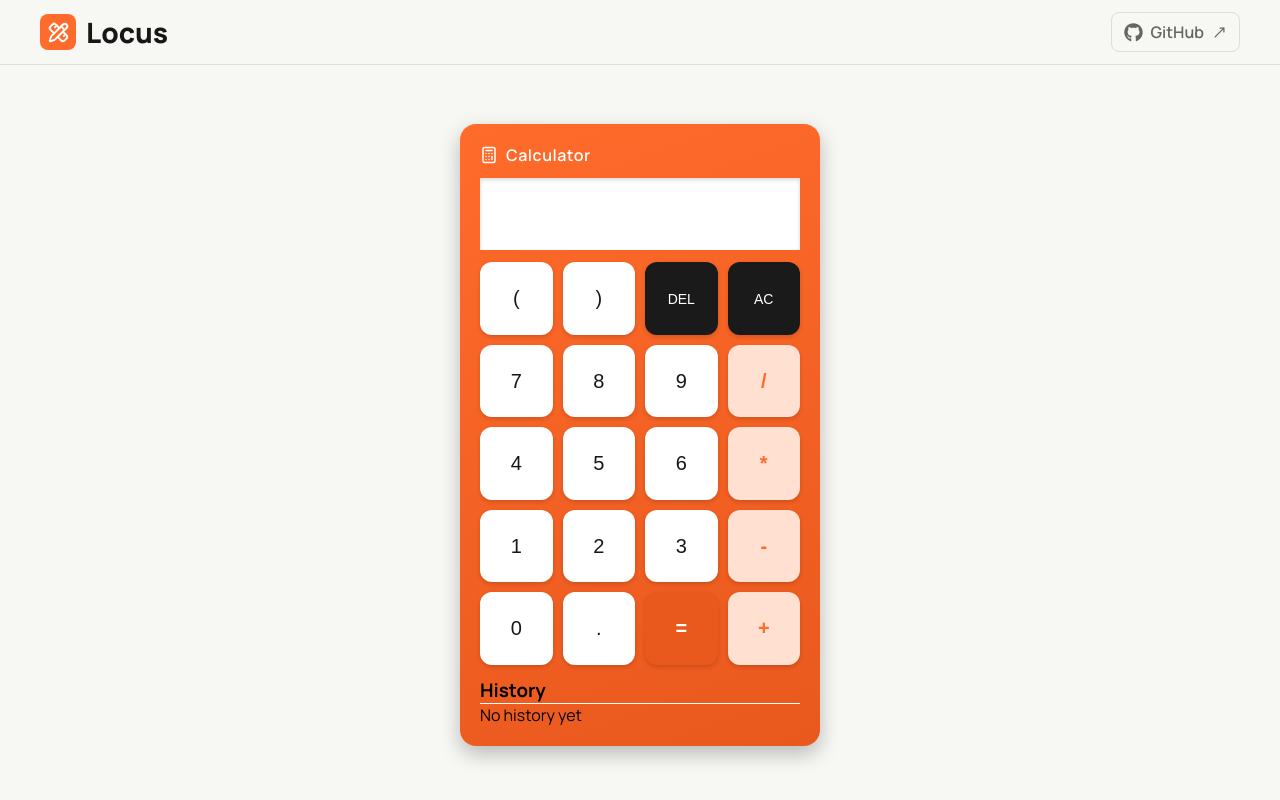
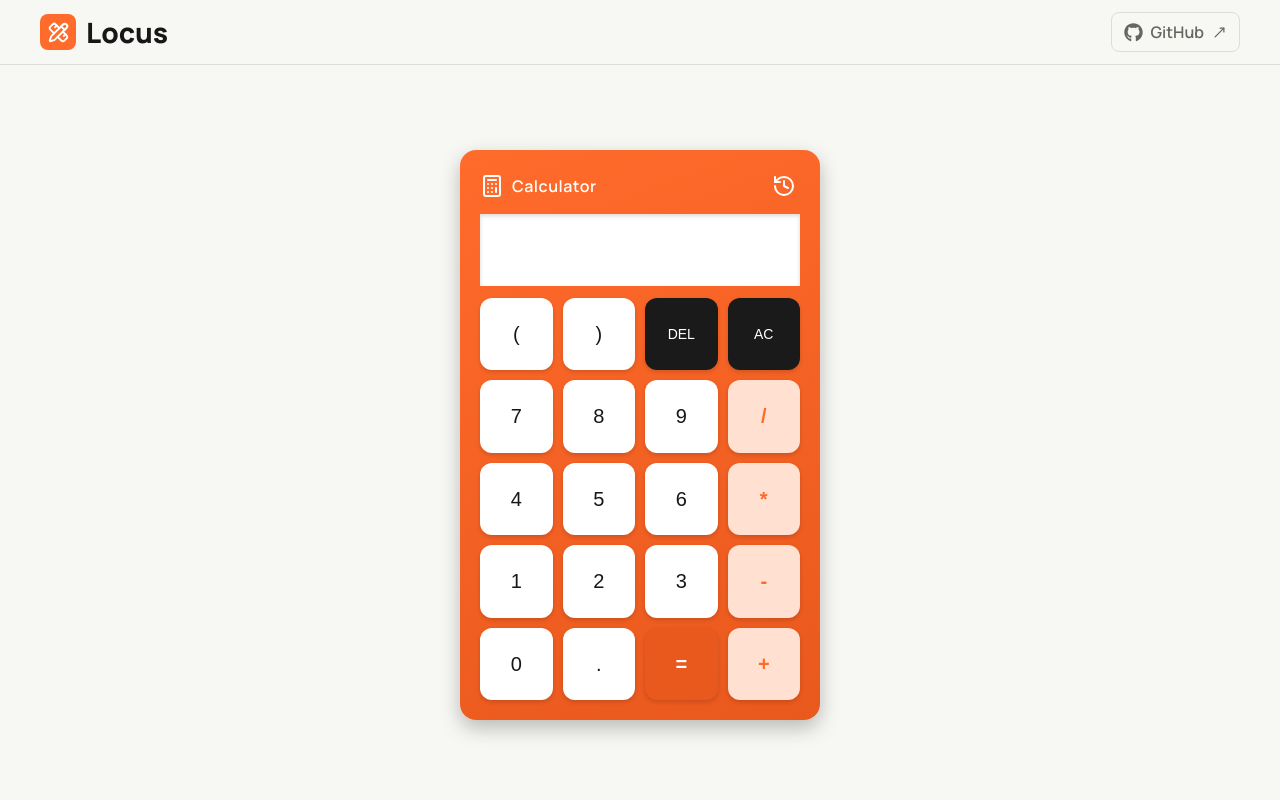
Before and after one commit to Aashutosh-kc/math-app, a React (Vite) app: page /topics/Calculator in a window 1280 px wide. Built offline with nearby package versions, Linux system fonts and the light colour scheme.

Commit message:
style: restyle calculator history card

```diff
--- a/src/components/Calculator/Calculator.css
+++ b/src/components/Calculator/Calculator.css
@@ -1,8 +1,15 @@
+.calculator-layout{
+    display: flex;
+    flex-direction: row;
+    gap: 16px;
+    align-items: flex-start;
+}
 .calculator{
     display: flex;
     flex-direction: column;
     align-items: center;
     gap: 12px;
+    flex-shrink: 0;
     justify-content: center;
     padding: 20px;
     box-shadow: 0 8px 20px rgba(0,0,0,0.25);
@@ -16,13 +23,21 @@
     align-items: center;
     gap: 0.5rem;
     color: #fff;
-    align-self: flex-start;
+    width: 100%;
     font-weight: 600;
     letter-spacing: 0.5px;
 }
 .calc-title p{
     margin: 0;
 }
+.history-icon{
+    margin-left: auto;
+    background: transparent;
+    color: #fff;
+    border: none;
+    cursor: pointer;
+}
+
 .grid{
     width: 100%;
     display: grid;
@@ -45,23 +60,86 @@
     display: flex;
     gap: 12px;
 }
+.history-icon{
+    margin-left: auto;
+    display: flex;
+    padding: 4px;
+    background: transparent;
+    color: #fff;
+    border: none;
+    border-radius: 8px;
+    cursor: pointer;
+}
+.history-icon:hover{
+    background: rgba(255,255,255,0.15);
+}
+.history-icon.active{
+    background: rgba(255,255,255,0.3);
+}
+
 .calculator-history{
-    width: 100%;
+    width: 280px;
+    flex-shrink: 0;
+    margin-top: 12px;
+    padding: 20px;
     display: flex;
     flex-direction: column;
+    gap: 12px;
+    max-height: 520px;
+    overflow-y: auto;
+    background: #fff;
+    border: 1px solid var(--border);
+    border-radius: 16px;
+    box-shadow: 0 8px 20px rgba(0,0,0,0.12);
 }
 .calculator-history h3{
-    border-bottom: 1px solid #ffffff;
+    margin: 0;
+    padding-bottom: 8px;
+    color: var(--accent);
+    border-bottom: 1px solid var(--border);
 }
-.delete-history{
+.history-empty{
+    margin: 0;
+    color: var(--text);
+    font-size: 14px;
+}
+.history-entry{
+    display: flex;
+    flex-direction: column;
+    padding-bottom: 8px;
+    border-bottom: 1px solid var(--border);
+}
+.history-expression{
+    color: var(--subtext);
+    font-size: 14px;
+}
+.history-result{
+    color: var(--text);
+    font-size: 22px;
+    font-weight: 600;
+}
+.clear-btn{
     border: none;
     cursor: pointer;
     border-radius: 12px;
-    background-color: #ffffff;
-    padding: 4px 8px;
-    color: var(--text);
-    font-size: 20px;
-    font-weight: 500;
-    box-shadow: 0 2px 4px rgba(0,0,0,0.15);
-    transition: transform 0.08s ease, opacity 0.15s ease;
+    background-color: var(--accent);
+    color: #fff;
+    padding: 10px;
+    font-size: 16px;
+    font-weight: 600;
+    transition: background-color 0.15s ease;
 }
+.clear-btn:hover{
+    background-color: var(--accent-hover);
+}
+
+@media (max-width: 799px){
+    .calculator-layout{
+        flex-direction: column;
+        align-items: center;
+    }
+    .calculator-history{
+        width: min(360px, 90vw);
+        max-height: 320px;
+    }
+}
--- a/src/components/Calculator/Calculator.jsx
+++ b/src/components/Calculator/Calculator.jsx
@@ -2,6 +2,7 @@ import { useEffect, useState } from "react";
 import CalcButton from './Button'
 import './Calculator.css'
 import { Calculator as CalculatorIcon } from "lucide-react";
+import { History as HistoryIcon } from 'lucide-react';
 import * as math from "mathjs"
 
 export default function SimpCalculator(){
@@ -16,6 +17,7 @@ export default function SimpCalculator(){
             return [];
         }
     });
+    const[showHistory,setShowHistory] = useState(false);
 
     useEffect(()=>{
         localStorage.setItem('calculator-history',JSON.stringify(history));
@@ -49,27 +51,39 @@ export default function SimpCalculator(){
     ];
 
     return(
+    <div className="calculator-layout">
     <div className="calculator">
         <div className="calc-title">
-            <CalculatorIcon color="#fff" size={18}/>
+            <CalculatorIcon color="#fff" size={24}/>
             <p>Calculator</p>
+            <button className={`history-icon ${showHistory ? "active" : ""}`} onClick={() => setShowHistory(prev => !prev)} aria-label="Toggle history"
+>
+    <HistoryIcon size={24} />
+</button>
         </div>
         <textarea className="display" readOnly value={display} />
 
-        <div className="grid">
+            <div className="grid">
             {keys.map((key, index) => (
                 <CalcButton key={index} value={key} setDisplay={setDisplay} appendToDisplay={appendToDisplay} calcEvaluate={calcEvaluate}/>
             ))}
+            </div>
         </div>
+        {showHistory && (
         <div className="calculator-history">
             <h3>History</h3>
-            {history.length === 0 && <p>No history yet</p>}
-            {history.map((prev,index)=><div className="expression" key={index}>
-                <p>{`${prev.expression} = ${prev.result}`}</p>
-
-            </div>)}
-            {history.length !== 0 && <button className="delete-history" onClick={()=> setHistory([])}>Clear</button>}
+            {history.length === 0 && <p className="history-empty">No history yet</p>}
+            {history.map((item, index) => (
+                <div className="history-entry" key={index}>
+                    <span className="history-expression">{item.expression} =</span>
+                    <span className="history-result">{item.result}</span>
+                </div>
+            ))}
+            {history.length !== 0 && (
+                <button className="clear-btn" onClick={() => setHistory([])}>Clear</button>
+            )}
         </div>
+)}
     </div>
     )
 }
```
